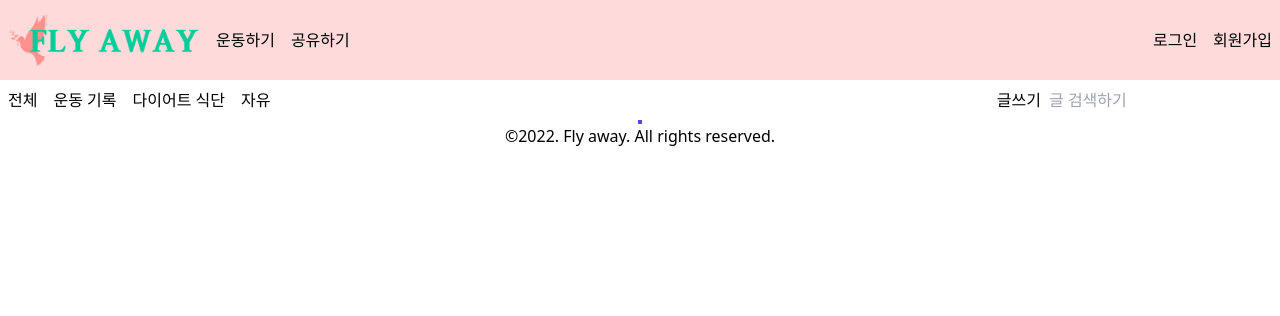
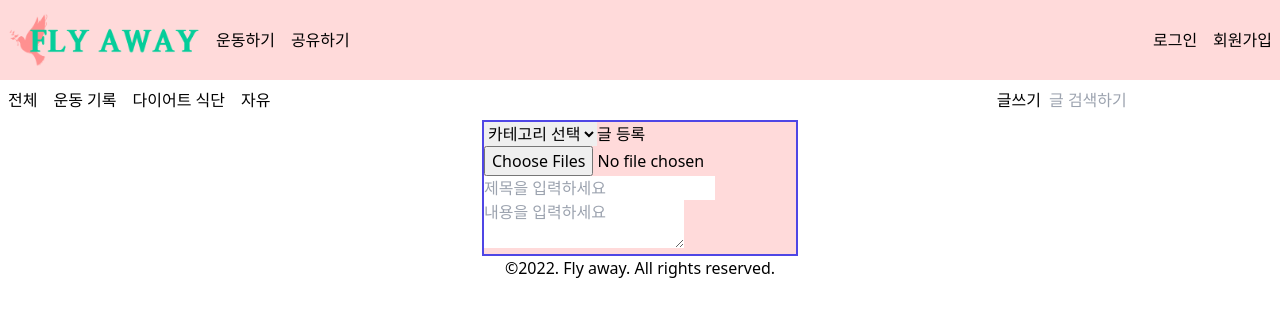
Before and after one commit to codestates-seb/seb39_main_024, a React (Create React App) app in the folder client/: page /posts/create in a window 1280 px wide. Shown: the top 316 px of the page. Built offline with nearby package versions, Linux system fonts and the light colour scheme.

Commit message:
fix jsx, add all create one read recoil/posts

```diff
--- a/client/package.json
+++ b/client/package.json
@@ -16,6 +16,7 @@
     "react-router-dom": "^6.4.0",
     "react-scripts": "5.0.1",
     "recoil": "^0.7.5",
+    "recoil-persist": "^4.2.0",
     "web-vitals": "^2.1.4"
   },
   "scripts": {
--- a/client/src/App.tsx
+++ b/client/src/App.tsx
@@ -2,6 +2,7 @@ import { Suspense, lazy } from 'react';
 import { Route, Routes } from 'react-router-dom';
 import { RecoilRoot } from 'recoil';
 
+const Create = lazy(() => import('./pages/posts/Create'));
 const Calendar = lazy(() => import('./pages/mypage/Calendar'));
 const DeleteAccount = lazy(() => import('./pages/mypage/DeleteAccount'));
 const Edit = lazy(() => import('./pages/mypage/Edit'));
@@ -11,6 +12,7 @@ const VideosAll = lazy(() => import('./pages/videos/All'));
 const Free = lazy(() => import('./pages/posts/Free'));
 const Meal = lazy(() => import('./pages/posts/Meal'));
 const Record = lazy(() => import('./pages/posts/Record'));
+const Read = lazy(() => import('./pages/posts/Read'));
 const Popularity = lazy(() => import('./pages/videos/Popularity'));
 const Stretching = lazy(() => import('./pages/videos/Stretching'));
 const Training = lazy(() => import('./pages/videos/Training'));
@@ -41,10 +43,12 @@ function App() {
             <Route path="/posts/free" element={<Free />} />
             <Route path="/posts/meal" element={<Meal />} />
             <Route path="/posts/record" element={<Record />} />
+            <Route path="/posts/create" element={<Create />} />
             <Route path="/mypage" element={<MyPage />} />
             <Route path="/mypage/calendar" element={<Calendar />} />
             <Route path="/mypage/edit" element={<Edit />} />
             <Route path="/mypage/deleteaccount" element={<DeleteAccount />} />
+            <Route path="/posts/read" element={<Read />} />
           </Routes>
         </Layout>
         <Footer />
--- a/client/src/containers/Navbar.tsx
+++ b/client/src/containers/Navbar.tsx
@@ -1,15 +1,20 @@
-import { useLocation } from 'react-router-dom';
+import { useLocation, useNavigate } from 'react-router-dom';
 import { useEffect, useState } from 'react';
 import Button from '../components/Button';
 
 export default function Navbar() {
   const location = useLocation();
+  const navigation = useNavigate();
 
   const [path, setPath] = useState('');
 
   useEffect(() => {
     setPath(location.pathname);
   }, [location]);
+
+  const postCreateHandler = () => {
+    navigation('/posts/create');
+  };
 
   return (
     <>
@@ -35,7 +40,11 @@ export default function Navbar() {
             <Button link="/posts/free" str="자유" />
           </div>
           <div>
-            <Button link="/posts/create" str="글쓰기" />
+            <Button
+              link="/posts/create"
+              str="글쓰기"
+              onClick={postCreateHandler}
+            />
             <input placeholder="글 검색하기" />
           </div>
         </nav>
--- /dev/null
+++ b/client/src/pages/posts/All.jsx
@@ -0,0 +1,16 @@
+import { useRecoilValue } from 'recoil';
+
+import { postsAllState } from '../../recoil/posts/postsAllState';
+import One from './One';
+
+export default function All() {
+  const posts = useRecoilValue(postsAllState);
+
+  return (
+    <div>
+      {posts.map((post) => (
+        <One key={post.boardId} items={post} />
+      ))}
+    </div>
+  );
+}
--- a/client/src/pages/posts/All.tsx
+++ /dev/null
@@ -1,5 +0,0 @@
-import React from 'react';
-
-export default function All() {
-  return <div>All</div>;
-}
--- /dev/null
+++ b/client/src/pages/posts/Create.jsx
@@ -0,0 +1,112 @@
+import React, { useState, useMemo } from 'react';
+import axios from 'axios';
+
+export default function Create() {
+  const [inputValue, setInputValue] = useState({
+    title: '',
+    content: '',
+  });
+
+  const [imgFile, setImgFile] = useState([]);
+
+  // const fileInput = useRef<HTMLInputElement>(null);
+
+  const inputValueChangeHandler = (e) => {
+    setInputValue({
+      ...inputValue,
+      [e.target.name]: e.target.value,
+    });
+  };
+
+  const imgAddHandler = useMemo(
+    () => (e) => {
+      const imgList = e.target.files;
+      const imgUrlList = [...imgFile];
+
+      // for (let i = 0; i < imgList.length; i++) {
+      const currentImageUrl = URL.createObjectURL(imgList);
+      imgUrlList.push(currentImageUrl);
+      // }
+
+      // if (imgUrlList.length > 5) {
+      //   imgUrlList = imgUrlList.slice(0, 5);
+      // }
+
+      setImgFile(imgUrlList);
+    },
+    [imgFile]
+  );
+
+  const imgDeleteHandler = (id) => {
+    setImgFile(imgFile.filter((_, index) => index !== id));
+  };
+
+  const submitHandler = async (e) => {
+    e.preventDefault();
+
+    const item = {
+      title: inputValue.title,
+      content: inputValue.content,
+    };
+
+    try {
+      await axios.post('http://211.41.205.19:8080/board', item, {
+        headers: {
+          'Content-Type': 'application/json',
+        },
+      });
+      alert('글이 등록되었습니다 !');
+      window.location.replace('/posts');
+    } catch (err) {
+      console.log('err', err);
+    }
+  };
+
+  return (
+    <form className="border-solid bg-pink" onSubmit={submitHandler}>
+      <div>
+        <select name="카테고리">
+          <option value="select">카테고리 선택</option>
+          <option value="record">운동 기록</option>
+          <option value="meal">다이어트 식단</option>
+          <option value="free">자유</option>
+        </select>
+        <button>글 등록</button>
+      </div>
+      <div>
+        {/* <button onClick={fileHandler}>파일 업로드</button> */}
+
+        <input
+          // className="hidden"
+          type="file"
+          id="input-file"
+          multiple
+          accept="image/*"
+          onChange={imgAddHandler}
+        />
+      </div>
+      {imgFile.map((img, id) => (
+        <div key={id}>
+          <img src={img} alt={`${img}-${id}`} />
+          <button onClick={() => imgDeleteHandler(id)}>삭제</button>
+        </div>
+      ))}
+      <div>
+        <input
+          name="title"
+          value={inputValue.title}
+          onChange={inputValueChangeHandler}
+          placeholder="제목을 입력하세요"
+        />
+      </div>
+      <div>
+        <textarea
+          name="content"
+          value={inputValue.content}
+          onChange={inputValueChangeHandler}
+          placeholder="내용을 입력하세요"
+        />
+      </div>
+    </form>
+  );
+}
--- a/client/src/pages/posts/Create.tsx
+++ /dev/null
@@ -1,5 +0,0 @@
-import React from 'react';
-
-export default function Create() {
-  return <div>Create</div>;
-}
--- /dev/null
+++ b/client/src/pages/posts/One.jsx
@@ -0,0 +1,21 @@
+import { useNavigate } from 'react-router-dom';
+import { useSetRecoilState } from 'recoil';
+
+import { postBoardState } from '../../recoil/posts/postBoardState';
+
+export default function One(props) {
+  const navigation = useNavigate();
+
+  const setPostBoard = useSetRecoilState(postBoardState);
+
+  const postReadHandler = () => {
+    // eslint-disable-next-line react/prop-types
+    setPostBoard(props.items.boardId);
+    navigation('/posts/read');
+  };
+
+  console.log(props);
+
+  // eslint-disable-next-line react/prop-types
+  return <button onClick={postReadHandler}>{props.items.title}</button>;
+}
--- /dev/null
+++ b/client/src/pages/posts/Read.jsx
@@ -0,0 +1,8 @@
+import { useRecoilValue } from 'recoil';
+import { postReadState } from '../../recoil/posts/postReadState';
+
+export default function Read() {
+  const postRead = useRecoilValue(postReadState);
+
+  return <p>{postRead.title}</p>;
+}
--- /dev/null
+++ b/client/src/recoil/posts/postBoardState.jsx
@@ -0,0 +1,10 @@
+import { atom } from 'recoil';
+import { recoilPersist } from 'recoil-persist';
+
+const { persistAtom } = recoilPersist();
+
+export const postBoardState = atom({
+  key: 'postBoardState',
+  default: 0,
+  effects_UNSTABLE: [persistAtom],
+});
--- /dev/null
+++ b/client/src/recoil/posts/postReadState.jsx
@@ -0,0 +1,14 @@
+import { selector } from 'recoil';
+import axios from 'axios';
+
+import { postBoardState } from './postBoardState';
+
+export const postReadState = selector({
+  key: 'postReadState',
+  get: async ({ get }) => {
+    const id = get(postBoardState);
+    const res = await axios.get(`http://211.41.205.19:8080/board/${id}`);
+    const data = await res.data.data;
+    return data;
+  },
+});
--- /dev/null
+++ b/client/src/recoil/posts/postsAllState.jsx
@@ -0,0 +1,13 @@
+import { selector } from 'recoil';
+import axios from 'axios';
+
+export const postsAllState = selector({
+  key: 'postsAllState',
+  get: async () => {
+    const res = await axios.get(
+      'http://211.41.205.19:8080/board?page=1&size=10'
+    );
+    const data = await res.data.data;
+    return data;
+  },
+});
```
Also changed, not shown: 1 other file (tests, documents, lock files or other folders).
